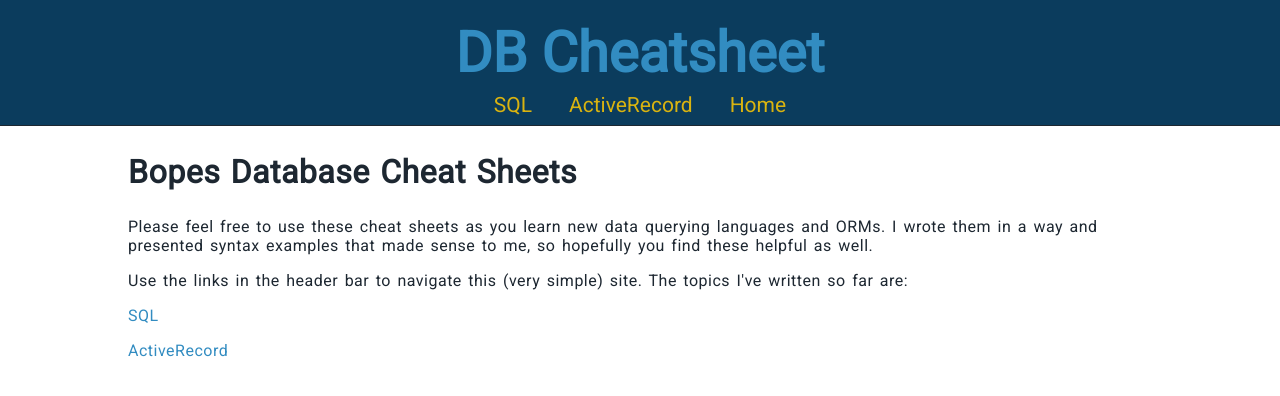
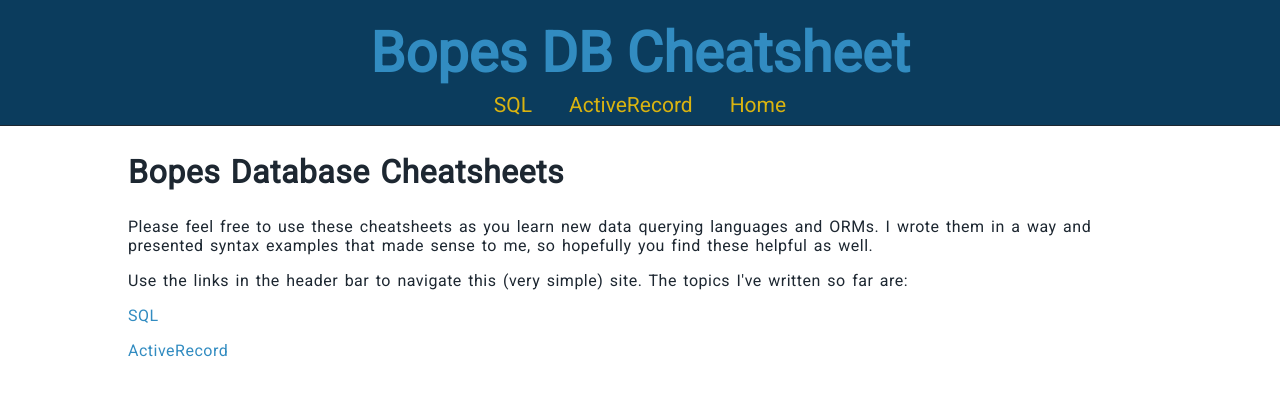
Before and after one commit to bopes/bopes.github.io, a plain HTML site: page index.html in a window 1280 px wide. Drawn offline with Linux system fonts and the light colour scheme.

Commit message:
Update title text and page title

```diff
--- a/index.html
+++ b/index.html
@@ -1,14 +1,14 @@
 <!doctype html>
 <html>
 <head>
-  <title>SQL | DB Cheatsheet</title>
+  <title>Bopes DB Cheatsheets</title>
   <link rel="stylesheet" style="text/css" href="stylesheets/cheat-sheet.css">
   <link href='https://fonts.googleapis.com/css?family=Roboto' rel='stylesheet' type='text/css'>
 </head>
 
 <body>
   <header>
-    <h1>DB Cheatsheet</h1>
+    <h1>Bopes DB Cheatsheet</h1>
     <ul>
       <li><a href="cheat-sheets/sql.html">SQL</a></li>
       <li><a href="cheat-sheets/activerecord.html">ActiveRecord</a></li>
@@ -17,8 +17,8 @@
   </header>
 
   <article>
-    <h2>Bopes Database Cheat Sheets</h2>
-    <p>Please feel free to use these cheat sheets as you learn new data querying languages and ORMs. I wrote them in a way and presented syntax examples that made sense to me, so hopefully you find these helpful as well.</p>
+    <h2>Bopes Database Cheatsheets</h2>
+    <p>Please feel free to use these cheatsheets as you learn new data querying languages and ORMs. I wrote them in a way and presented syntax examples that made sense to me, so hopefully you find these helpful as well.</p>
     <p>Use the links in the header bar to navigate this (very simple) site. The topics I've written so far are:</p>
     <p><a href="cheat-sheets/sql.html">SQL</a></p>
     <p><a href="cheat-sheets/activerecord.html">ActiveRecord</a></p>
```
